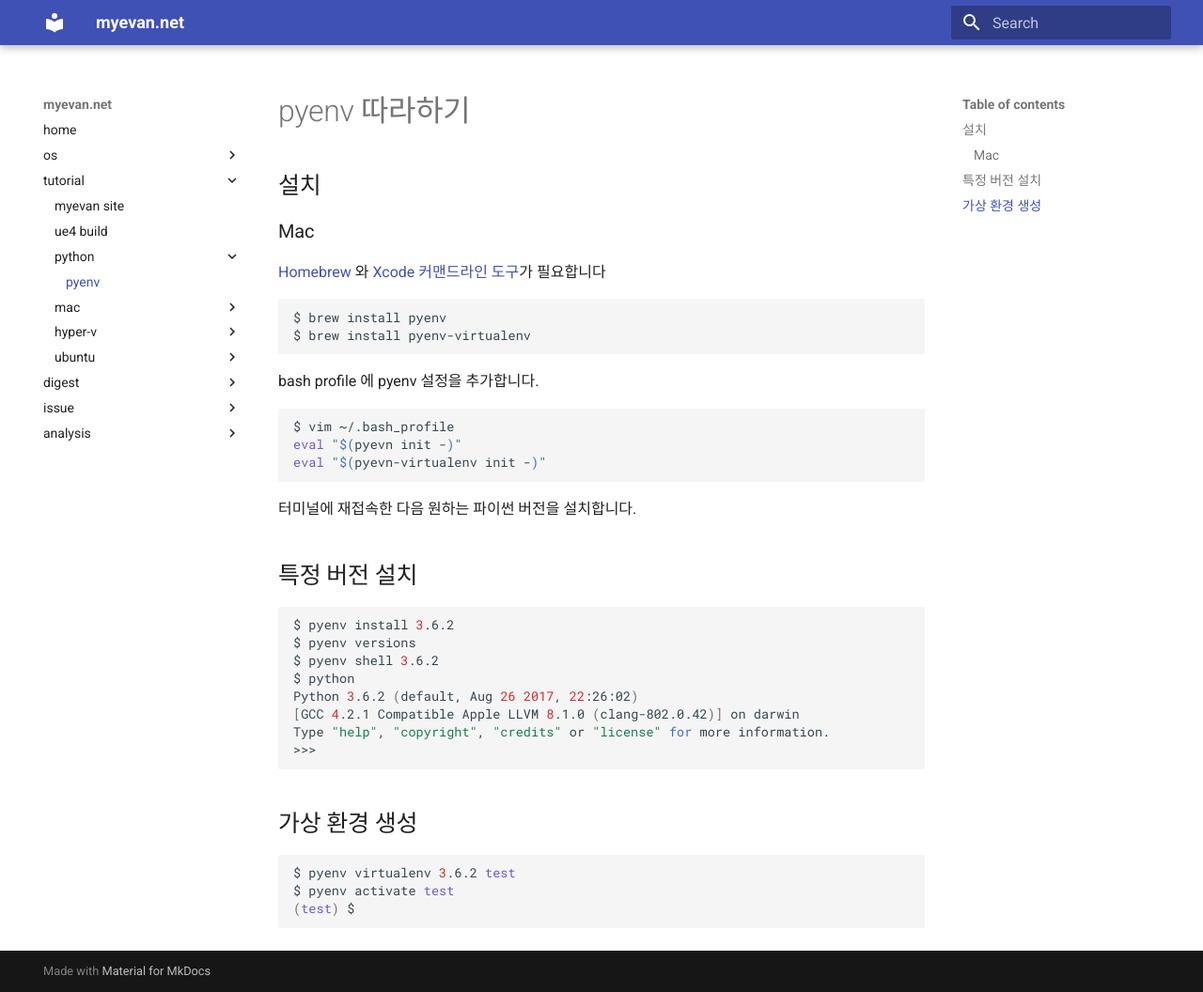
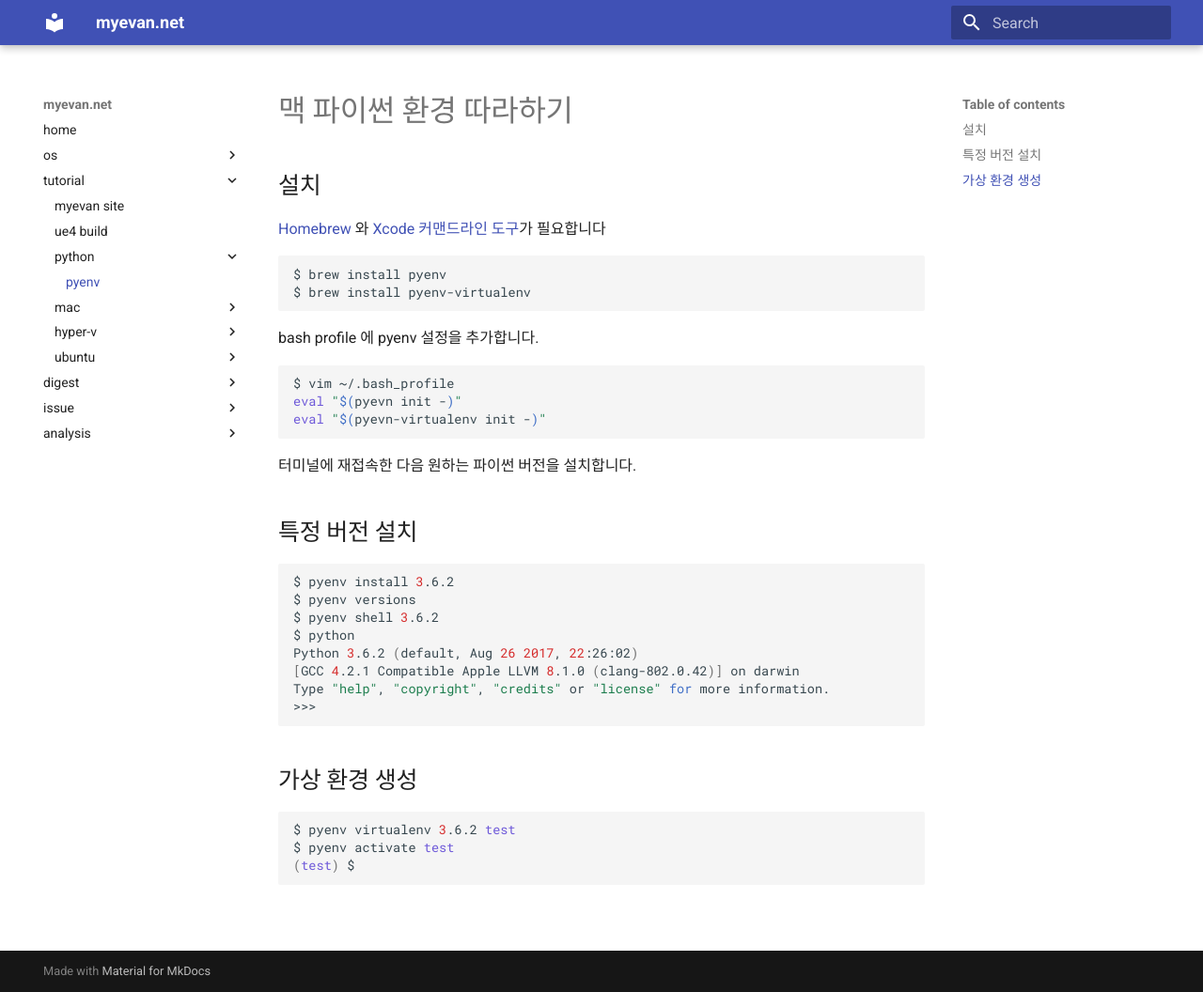
Before and after one commit to myevan/myevan-home, an MkDocs documentation site: the page built from docs/pyenv.md, in a window 1280 px wide and 1056 px high. Shown: the whole window at 94% size. Built offline with MkDocs 1.6.1 and Material for MkDocs 9.7.7, drawn with Linux system fonts in a browser that asks for light colours; old or Windows-style settings are respelled for this version of MkDocs.

Commit message:
맥 파이썬 환경 맥 특화

````diff
--- a/docs/pyenv.md
+++ b/docs/pyenv.md
@@ -1,10 +1,8 @@
-# pyenv 따라하기
+# 맥 파이썬 환경 따라하기
 
 ## 설치
 
-### Mac
-
-[Homebrew](mac_homebrew_tutorial.md) 와 [Xcode 커맨드라인 도구](mac_xcode_command_line_tutorial.md)가 필요합니다
+[Homebrew](/mac_homebrew.md) 와 [Xcode 커맨드라인 도구](/mac_xcode_command_line.md)가 필요합니다
 
 ```bash
 $ brew install pyenv
````
